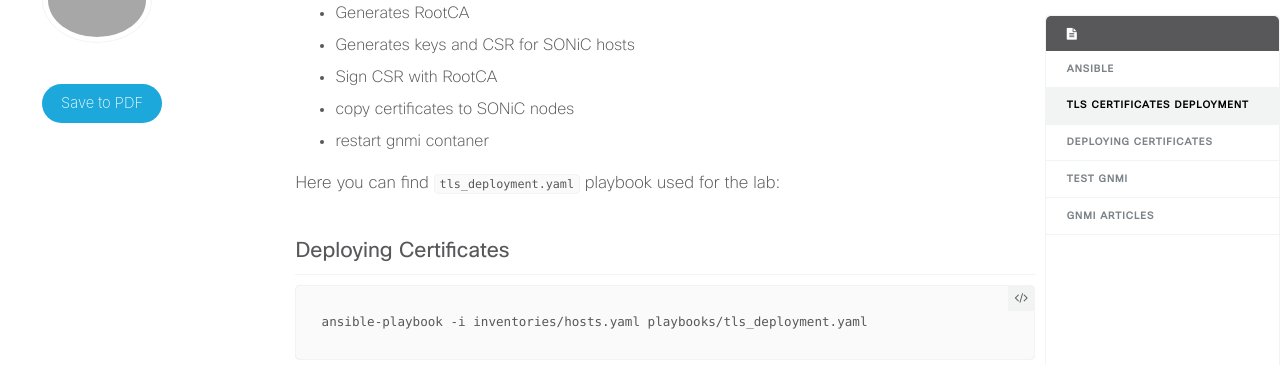
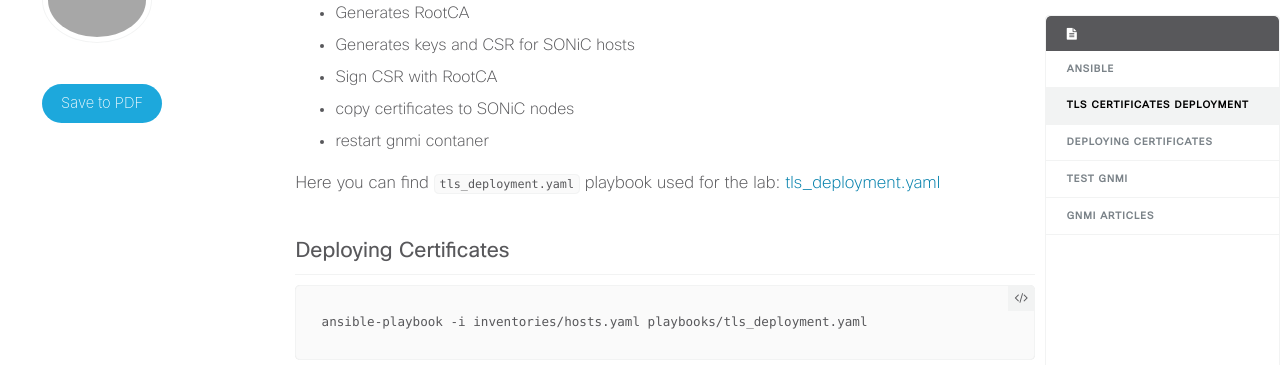
Before and after one commit to xrdocs-migration/SONiC, a Jekyll site: the page built from _blogs/sonicCertAutoDeployment.md, in a window 1280 px wide and 900 px high, scrolled down 1174 px. Shown: the part 85-450 px from the top of the window. Built offline with Jekyll 4.4.1, drawn with Linux system fonts in a browser that asks for light colours; comment, search, counter and statistics services are not loaded.

Commit message:
Update sonicCertAutoDeployment.md

```diff
--- a/_blogs/sonicCertAutoDeployment.md
+++ b/_blogs/sonicCertAutoDeployment.md
@@ -54,7 +54,7 @@ tls_deployment.yaml ansible playbook runs the following tasks:
 - copy certificates to SONiC nodes
 - restart gnmi contaner
 
-Here you can find `tls_deployment.yaml` playbook used for the lab:
+Here you can find `tls_deployment.yaml` playbook used for the lab: [tls_deployment.yaml](https://github.com/sedoychel/sonicCertAutoDeployment/blob/main/playbooks/tls_deployment.yaml)
 
 ## Deploying Certificates
 
```
